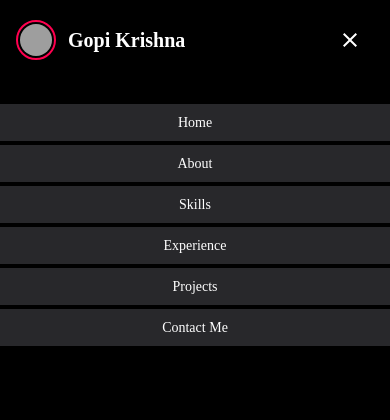
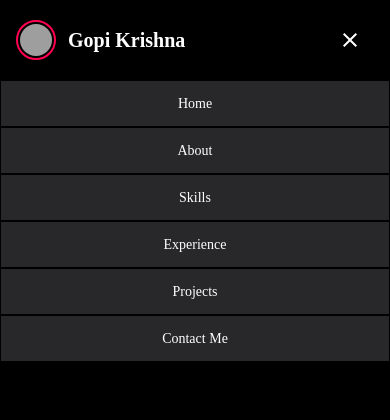
Before and after one commit to Gopinadendla11/react-portfolio, a React (Create React App) app: page / in a window 390 px wide. Both pictures are taken after a click on the icon 350 px from the left and 40 px from the top of the page. Shown: the top 420 px of the page. Built offline with nearby package versions, Linux system fonts and the light colour scheme; grey boxes are pictures that could not be loaded.

Commit message:
Added functionality for downloading resume

```diff
--- a/src/App.js
+++ b/src/App.js
@@ -59,11 +59,13 @@ function App() {
               }}
               startDelay={200}
               cursorColor="#ff004f"
-              text="and I'm a Full Stack Developer"
+              text="and I'm a Full Stack Developer."
               typeSpeed={100}
               hideCursorAfterText={true}
             />
-            <RoundButton className="mt-2" btnText="Contact Me"></RoundButton>
+            <a href="/#Contact">
+              <RoundButton className="mt-2" btnText="Contact Me"></RoundButton>
+            </a>
           </div>
           <div className="md:visible invisible flex  justify-center md:basis-1/2 basis-0">
             <img src={bannerImage} alt="banner"></img>
@@ -105,7 +107,9 @@ function App() {
             cycle. Quickly learns and masters new technologies while working in
             both team and self-directed settings.
           </p>
-          <RoundButton btnText="Download Resume"></RoundButton>
+          <a href="./Gopi Nadendla Resume.pdf" target="_blank">
+            <RoundButton btnText="Download Resume"></RoundButton>
+          </a>
         </div>
       </section>
 
@@ -191,6 +195,7 @@ function App() {
             <MdCall className="w-5 h-5 fill-secondary mx-3"></MdCall>
             <p>+1 (704) 906 1872</p>
           </div>
+
           <div className="flex">
             <MdFacebook className="w-5 h-5 fill-secondary m-3"></MdFacebook>
             <FaTwitterSquare className="w-5 h-5 fill-secondary m-3"></FaTwitterSquare>
@@ -203,6 +208,9 @@ function App() {
               <ImLinkedin className="w-5 h-5 fill-secondary m-3"></ImLinkedin>
             </a>
           </div>
+          <a href="./Gopi Nadendla Resume.pdf" target="_blank">
+            <SquareButton btnText="Download Resume"></SquareButton>
+          </a>
         </div>
         <div className="h-full flex flex-col basis-2/3 items-center md:items-start ">
           <input
--- a/src/Components/MyNavigationBar.jsx
+++ b/src/Components/MyNavigationBar.jsx
@@ -57,12 +57,12 @@ const MyNavigationBar = () => {
         </div>
       </div>
       {isNavDropdownVisible && (
-        <div className="w-screen p-5 border-white ">
+        <div className="w-screen px-5 border-white ">
           <div className="flex flex-col items-center">
             <ul>
               {navLinks.map((navLink) => {
                 return (
-                  <li className=" text-white w-screen text-[14px] py-2 m-1 font-Poppins text-center bg-matt">
+                  <li className=" text-white w-screen text-[14px] p-3 font-Poppins border-black border-[1px] text-center bg-matt">
                     <a href={navLink.link}> {navLink.name}</a>
                   </li>
                 );
```
Also changed, not shown: 1 other file (tests, documents, lock files or other folders).
